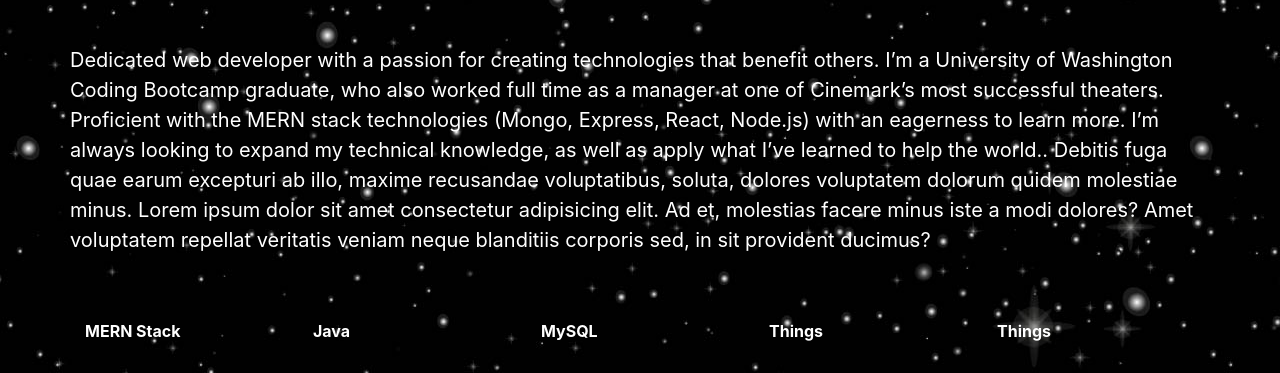
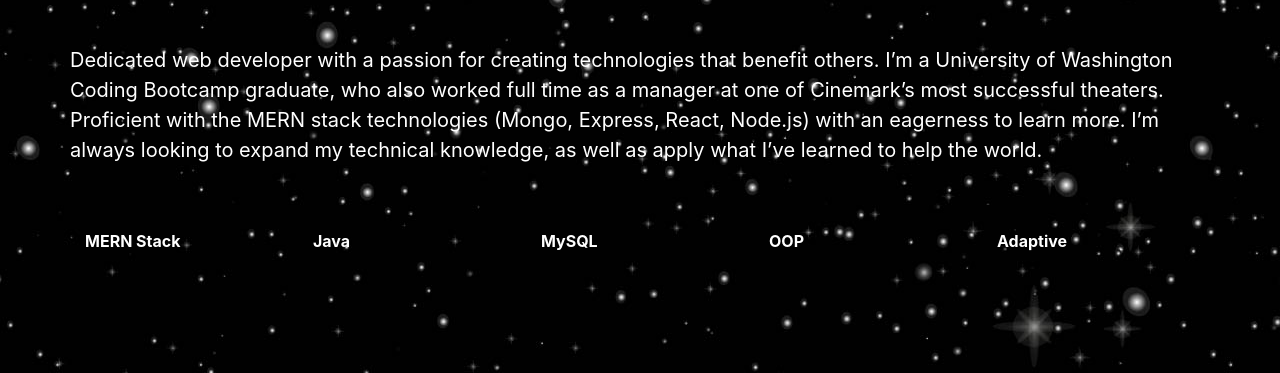
Before and after one commit to hunterwiegand/2Porfolio, a plain HTML site: page views/about.html in a window 1280 px wide. Shown: the part 427-800 px from the top of the page. Drawn offline with nearby package versions, Linux system fonts and the light colour scheme.

Commit message:
Change stylistic choices

```diff
--- a/views/about.html
+++ b/views/about.html
@@ -60,10 +60,7 @@
             </div>
         </div>
         <div class="row mt-5">
-            <p class="prime-color about-text">Dedicated web developer with a passion for creating technologies that benefit others. I’m a University of Washington Coding Bootcamp graduate, who also worked full time as a manager at one of Cinemark’s most successful theaters. Proficient with the MERN stack technologies (Mongo, Express, React, Node.js) with an eagerness to learn more. I’m always looking to expand my technical knowledge, as well as apply what I’ve learned to help the world.. Debitis fuga quae earum excepturi ab
-                illo, maxime recusandae voluptatibus, soluta, dolores voluptatem dolorum quidem molestiae minus. Lorem
-                ipsum dolor sit amet consectetur adipisicing elit. Ad et, molestias facere minus iste a modi dolores?
-                Amet voluptatem repellat veritatis veniam neque blanditiis corporis sed, in sit provident ducimus?</p>
+            <p class="prime-color about-text">Dedicated web developer with a passion for creating technologies that benefit others. I’m a University of Washington Coding Bootcamp graduate, who also worked full time as a manager at one of Cinemark’s most successful theaters. Proficient with the MERN stack technologies (Mongo, Express, React, Node.js) with an eagerness to learn more. I’m always looking to expand my technical knowledge, as well as apply what I’ve learned to help the world.</p>
         </div>
         <div class="row mt-5 justify-content-around prime-color">
             <div class="col">
@@ -76,10 +73,10 @@
                 <span>MySQL</span>
             </div>
             <div class="col">
-                <span>Things</span>
+                <span>OOP</span>
             </div>
             <div class="col">
-                    <span>Things</span>
+                    <span>Adaptive</span>
             </div>
         </div>
 
```
Also changed, not shown: views/works.html (+2 -13 lines).
